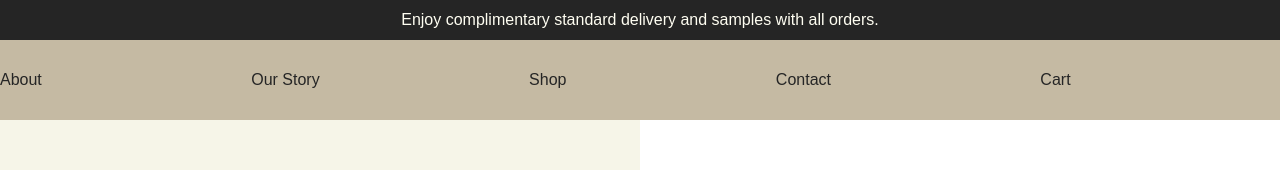
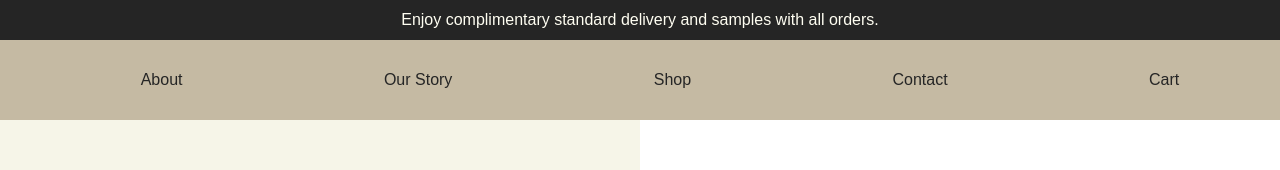
Before and after one commit to hadayahh/somethingPickeled, a React (Vite) app: page / in a window 1280 px wide. Shown: the top 170 px of the page. Built offline with nearby package versions, Linux system fonts and the light colour scheme.

Commit message:
nav links flex grow adjustment

```diff
--- a/src/index.css
+++ b/src/index.css
@@ -29,9 +29,7 @@ body {
 }
 
 /* NAV BAR START */
-.nav-bar > * {
-  flex-grow: 1;
-}
+
 .nav-bar {
   display: flex;
   justify-content: space-around;
@@ -40,6 +38,7 @@ body {
   color: rgb(51, 51, 51);
   height: 10vh;
   margin: 0;
+  padding: revert-layer;
 }
 
 .nav-bar * {
```
